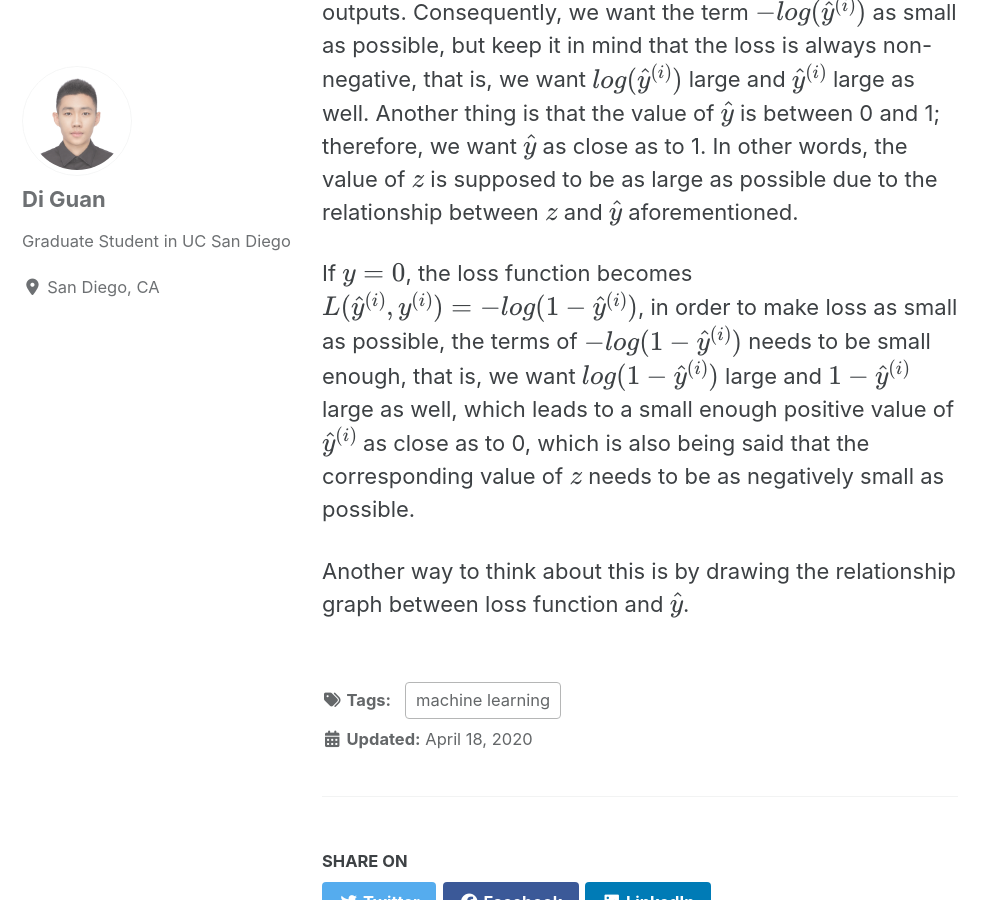
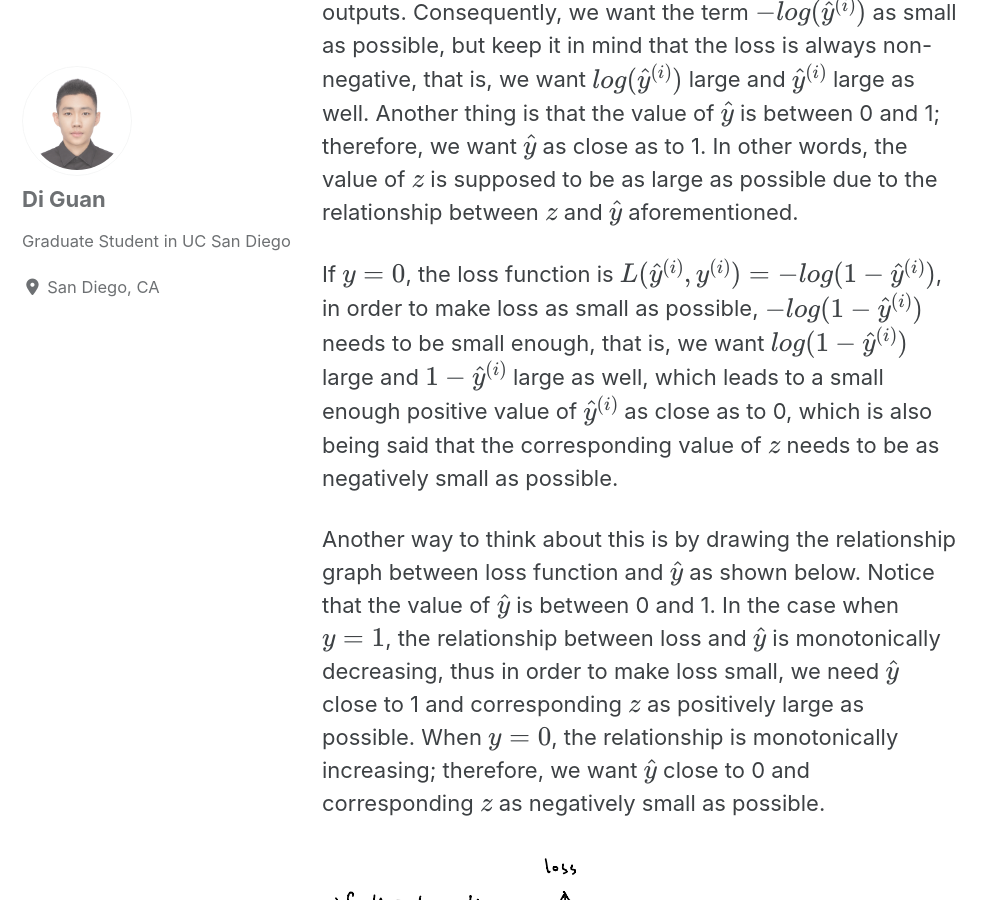
Before and after one commit to guandi1995/guandi1995.github.io, a Jekyll site: the page built from _posts/2020-04-18-logistic regression.md, in a window 1280 px wide and 900 px high, scrolled down 2909 px. Shown: the whole window, without its empty margins (0-996 px from the left). Built offline with Jekyll 4.4.1, drawn with Linux system fonts in a browser that asks for light colours; cached includes are drawn as plain includes; nearby versions of some CDN libraries; formulas are drawn with MathJax 3; some of the changed text lies outside the part shown.

Commit message:
logistic regression

```diff
--- a/_posts/2020-04-18-logistic regression.md
+++ b/_posts/2020-04-18-logistic regression.md
@@ -40,6 +40,8 @@
 
 If $$y=1$$, the loss function becomes $$L(\hat{y}^{(i)},y^{(i)})=-log(\hat{y}^{(i)})$$. Theoretically, We want the loss function as small as possible to predict relatively accurate outputs. Consequently, we want the term $$-log(\hat{y}^{(i)})$$ as small as possible, but keep it in mind that the loss is always non-negative, that is, we want $$log(\hat{y}^{(i)})$$ large and $$\hat{y}^{(i)}$$ large as well. Another thing is that the value of $$\hat{y}$$ is between 0 and 1; therefore, we want $$\hat{y}$$ as close as to 1. In other words, the value of $$z$$ is supposed to be as large as possible due to the relationship between $$z$$ and $$\hat{y}$$ aforementioned.
 
-If $$y=0$$, the loss function becomes $$L(\hat{y}^{(i)},y^{(i)})=-log(1-\hat{y}^{(i)})$$, in order to make loss as small as possible, the terms of $$-log(1-\hat{y}^{(i)})$$ needs to be small enough, that is, we want $$log(1-\hat{y}^{(i)})$$ large and $$1-\hat{y}^{(i)}$$ large as well, which leads to a small enough positive value of $$\hat{y}^{(i)}$$ as close as to 0, which is also being said that the corresponding value of $$z$$ needs to be as negatively small as possible.
+If $$y=0$$, the loss function is $$L(\hat{y}^{(i)},y^{(i)})=-log(1-\hat{y}^{(i)})$$, in order to make loss as small as possible, $$-log(1-\hat{y}^{(i)})$$ needs to be small enough, that is, we want $$log(1-\hat{y}^{(i)})$$ large and $$1-\hat{y}^{(i)}$$ large as well, which leads to a small enough positive value of $$\hat{y}^{(i)}$$ as close as to 0, which is also being said that the corresponding value of $$z$$ needs to be as negatively small as possible.
 
-Another way to think about this is by drawing the relationship graph between loss function and $$\hat{y}$$.
+Another way to think about this is by drawing the relationship graph between loss function and $$\hat{y}$$ as shown below. Notice that the value of $$\hat{y}$$ is between 0 and 1. In the case when $$y=1$$, the relationship between loss and $$\hat{y}$$ is monotonically decreasing, thus in order to make loss small, we need $$\hat{y}$$ close to 1 and corresponding $$z$$ as positively large as possible. When $$y=0$$, the relationship is monotonically increasing; therefore, we want $$\hat{y}$$ close to 0 and corresponding $$z$$ as negatively small as possible.
+
+<img src="{{ site.url }}{{ site.baseurl }}/images/logistic regression/loss_vs_y.PNG" alt="">
```
Also changed, not shown: images/logistic regression/loss_vs_y.PNG (added).
